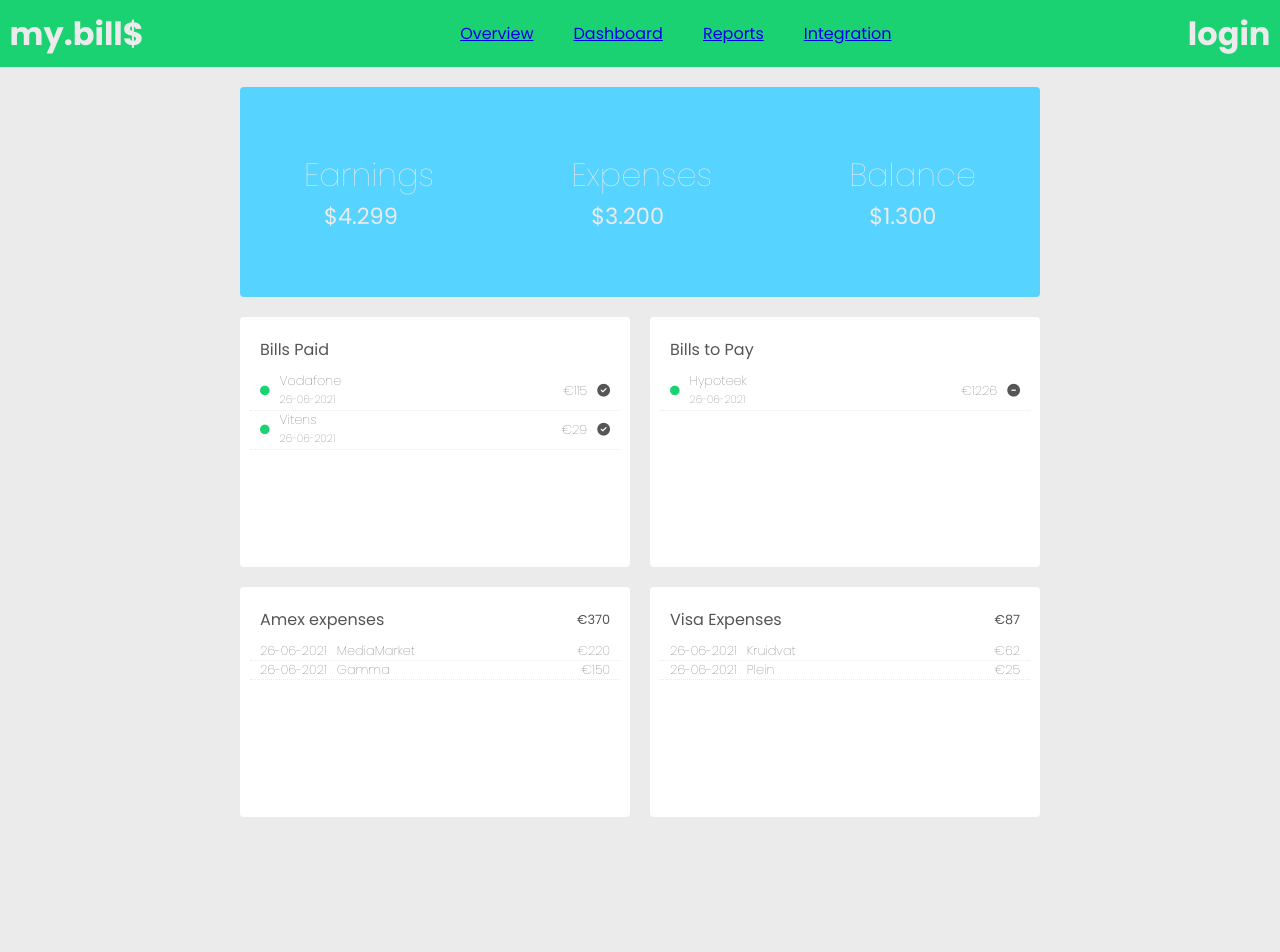
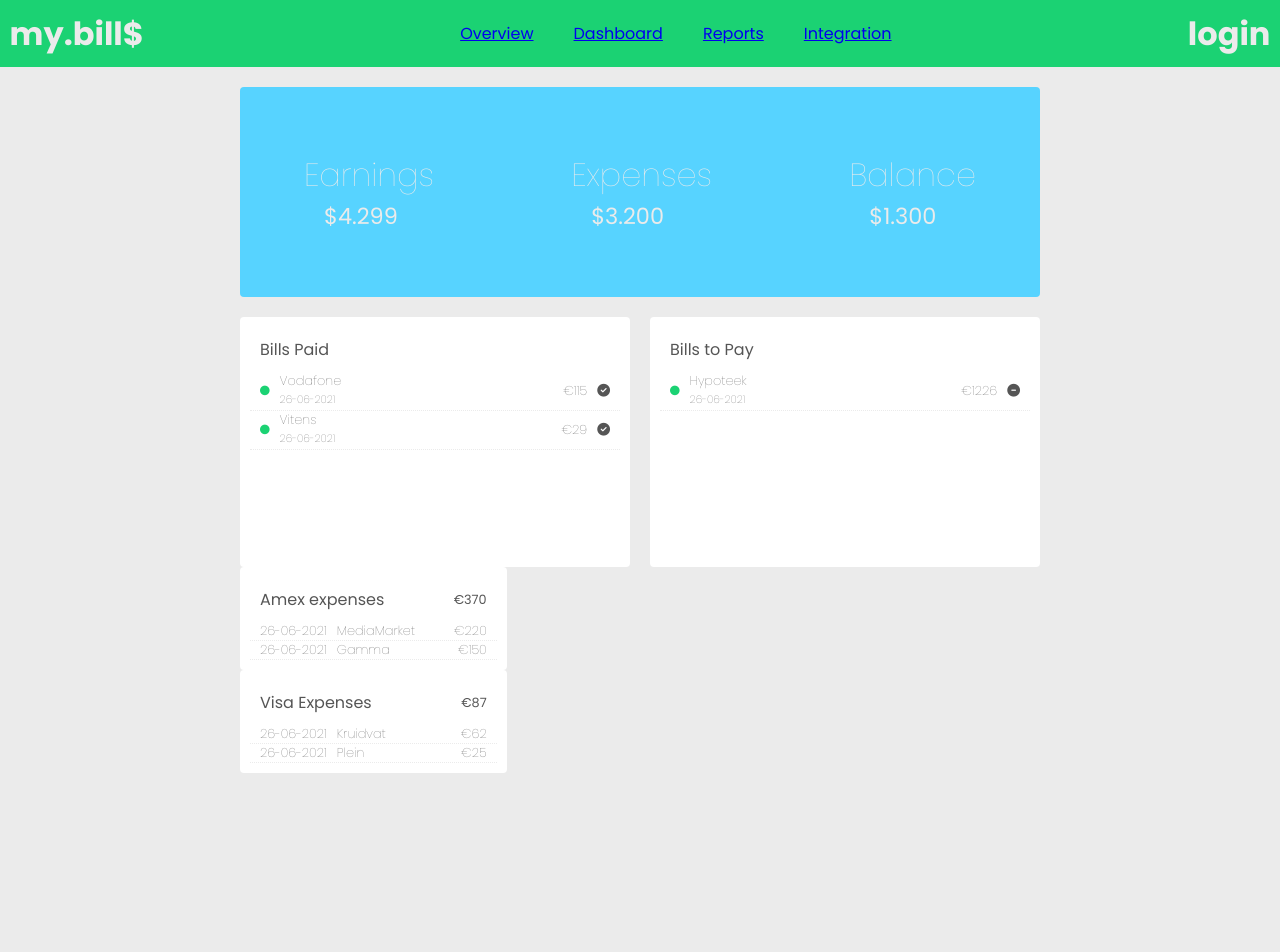
Before and after one commit to kelitasukita/mybills_frontend, a React app: page / in a window 1280 px wide. Shown: the top 952 px of the page. Built offline with nearby package versions, Linux system fonts and the light colour scheme.

Commit message:
Update styles boxes

```diff
--- a/src/styles/creditCards.scss
+++ b/src/styles/creditCards.scss
@@ -1,5 +1,5 @@
-#creditcards {
-  grid-row-start: 3;
+.creditcards {
+  grid-row-start: 5;
   grid-row-end: 3;
   grid-column-start: 1;
   grid-column-end: 4;
--- a/src/styles/payBoxes.scss
+++ b/src/styles/payBoxes.scss
@@ -16,8 +16,8 @@
   color: #1bd273;
 }
 
-.unpaid .icon-bill {
-  color: red;
+.unpaid  .icon-bill  {
+    color: red;
 }
 
 .description {
```
